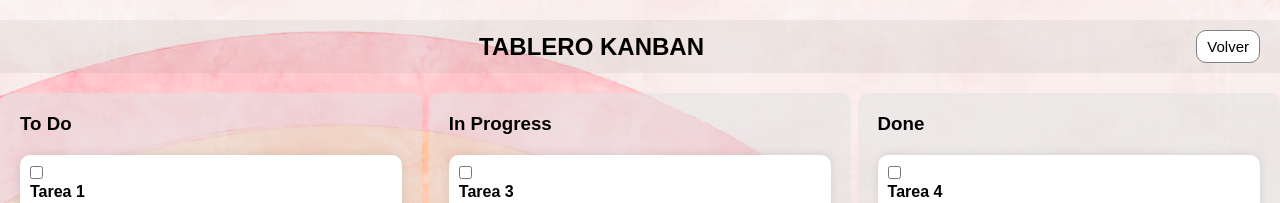
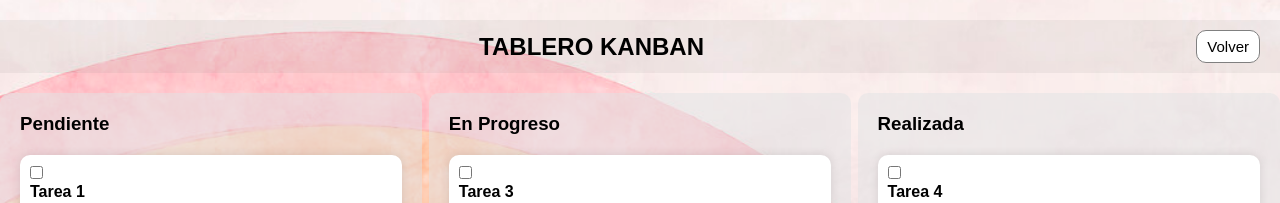
Before and after one commit to arantzalemasurier/HEXAGONAL-weather, a React (Create React App) app: page /kanban in a window 1280 px wide. Shown: the top 203 px of the page. Built offline with nearby package versions, Linux system fonts and the light colour scheme.

Commit message:
Tablero kanban

```diff
--- a/src/domain/kanban.tsx
+++ b/src/domain/kanban.tsx
@@ -13,20 +13,20 @@ interface Task {
 const Kanban = () => {
   const [boards, setBoards] = useState([
     {
-      name: "To Do",
+      name: "Pendiente",
       tasks: [
         { name: "Tarea 1", description: "Esta es la descripción de la tarea 1", checked: false, assignedTo: "Lola", dueDate: "2022-12-01", id: 1 },
         { name: "Tarea 2", description: "Esta es la descripción de la tarea 2", checked: false, assignedTo: "Carla", dueDate: "2022-11-30", id: 2},
       ],
     },
     {
-      name: "In Progress",
+      name: "En Progreso",
       tasks: [
         { name: "Tarea 3", description: "Esta es la descripción de la tarea 3", checked: false, assignedTo: "Lucas", dueDate: "2022-12-01", id: 3 },
       ],
     },
     {
-      name: "Done",
+      name: "Realizada",
       tasks: [
         { name: "Tarea 4", description: "Esta es la descripción de la tarea 4", checked: false, assignedTo: "Marco", dueDate: "2022-12-01", id: 4 },
         { name: "Tarea 5", description: "Esta es la descripción de la tarea 5", checked: false, assignedTo: "Nico", dueDate: "2022-12-01", id: 5 },
@@ -111,8 +111,8 @@ const Kanban = () => {
 
   const moveTask = (task: Task) => {
     setBoards(boards => {
-      const inProgressIndex = boards.findIndex(board => board.name === "In Progress");
-      const doneIndex = boards.findIndex(board => board.name === "Done");
+      const inProgressIndex = boards.findIndex(board => board.name === "En Progreso");
+      const doneIndex = boards.findIndex(board => board.name === "Realizada");
       const inProgressTasks = [...boards[inProgressIndex].tasks];
       const taskIndex = inProgressTasks.findIndex(bTask => isEqual(bTask, task));
 
@@ -136,11 +136,11 @@ const Kanban = () => {
 
   const moveTaskToInProgress = () => {
     setBoards(boards => {
-      const toDoBoardIndex = boards.findIndex(board => board.name === "To Do");
+      const toDoBoardIndex = boards.findIndex(board => board.name === "Pendiente");
       if (toDoBoardIndex === -1) {
         return boards;
       }
-      const inProgressBoardIndex = boards.findIndex(board => board.name === "In Progress");
+      const inProgressBoardIndex = boards.findIndex(board => board.name === "En Progreso");
       if (inProgressBoardIndex === -1) {
         return boards;
       }
@@ -184,10 +184,10 @@ return (
               <TaskP><b>Asignado a:</b> {task.assignedTo}</TaskP>
               <TaskP><b>Fecha de vencimiento:</b> {task.dueDate}</TaskP>
               <TaskButtons>
-              {board.name === "To Do" && (
+              {board.name === "Pendiente" && (
                 <button onClick={() => moveTaskToInProgress()}>En Progreso</button>
               )}
-              {board.name === "In Progress" && (
+              {board.name === "En Progreso" && (
                 <button onClick={() => moveTask(task)}>Realizada</button>
               )}
             </TaskButtons>
```
